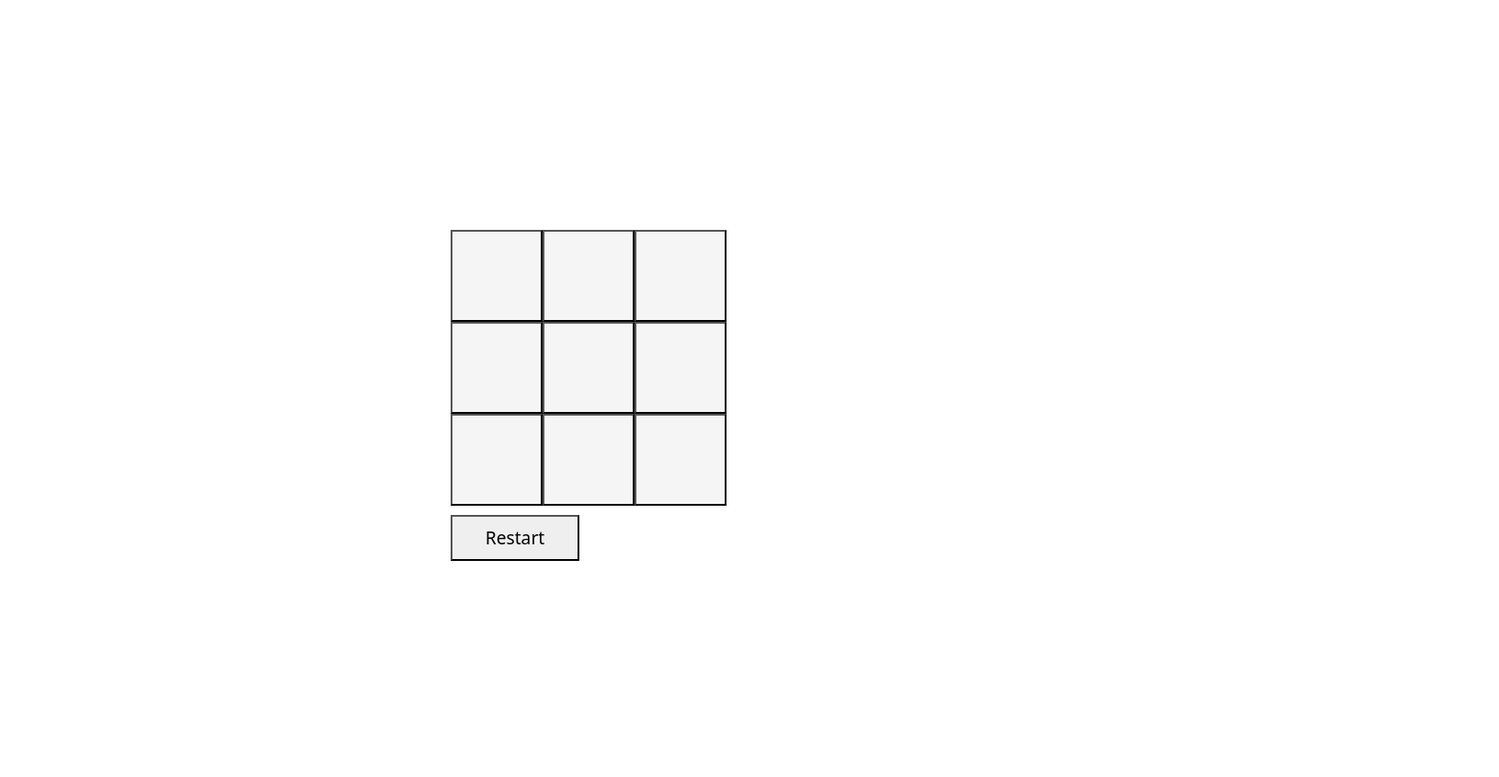
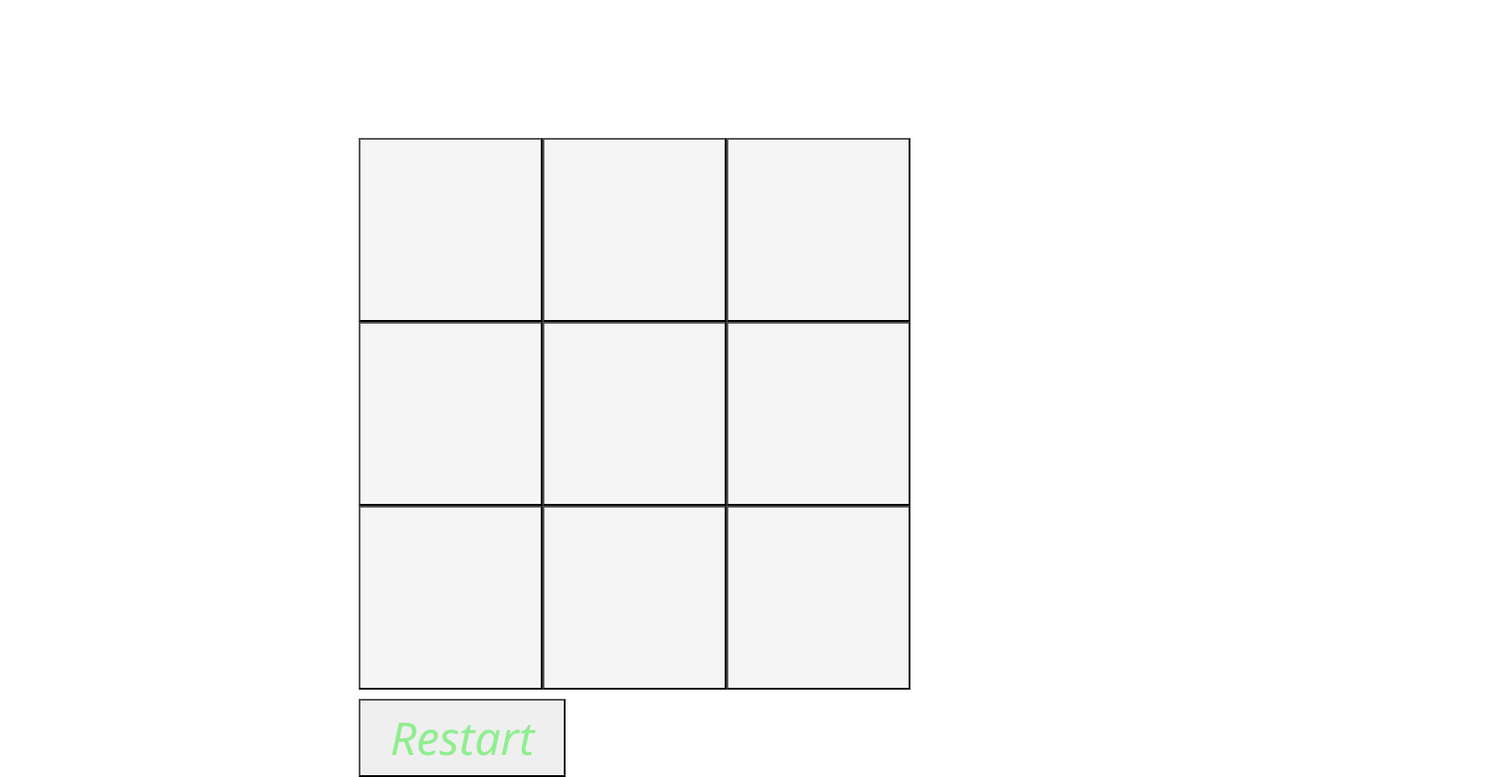
Before and after one commit to Shiki-Himura/TicTacToe, a plain HTML site: page index.htm in a window 1280 px wide. Shown: the whole page at 92% size, 1630 px wide, since content can reach past the window. Before the commit the page ends 800 px from the top, so only its background shows below. Drawn offline with nearby package versions, Linux system fonts and the light colour scheme.

Commit message:
Update index.htm Update style.css

```diff
--- a/index.htm
+++ b/index.htm
@@ -29,7 +29,7 @@
             </div>
             <!--create button to reset the app-->
             <div class="row">
-                <button class="reset" onclick="resetApp()">Restart</button>
+                <button class="restart" onclick="resetApp()">Restart</button>
             </div>
         </div>
         <script src="./script.js"></script>
--- a/style.css
+++ b/style.css
@@ -4,24 +4,32 @@
 }
 
 .row button{
-    height: 100px;
-    width: 100px;
+    height: 200px;
+    width: 200px;
+    font-size: 75px;
+    font-style: italic;
+    color: red;
 }
 
-.row .reset{
-    font-size: larger;
-    height: 50px;
-    width: 140px;
-    margin-top: 10px;
+.row button:hover{
+
 }
 
-.reset:hover{
-    background: lightgreen;
+.row .restart{
+    font-size: 50px;
+    height: 85px;
+    width: 225px;
+    margin-top: 10px;
+    color: lightgreen;
+}
+
+.restart:hover{
+    background: black;
 }
 .game{
     position: absolute;
     top: 50%;
     left: 50%;
-    margin-top: -150px;
-    margin-left: -150px;
+    margin-top: -250px;
+    margin-left: -250px;
 }
```
